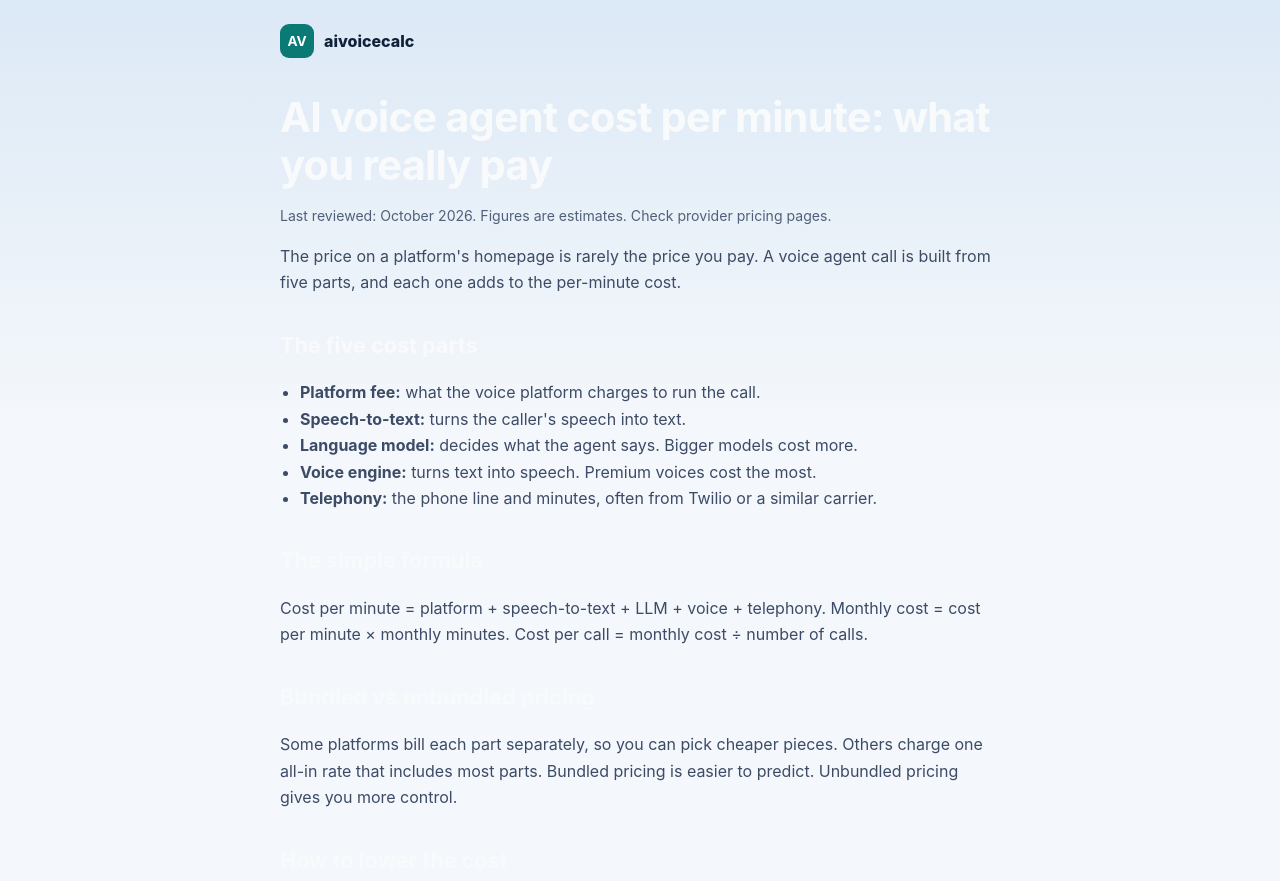
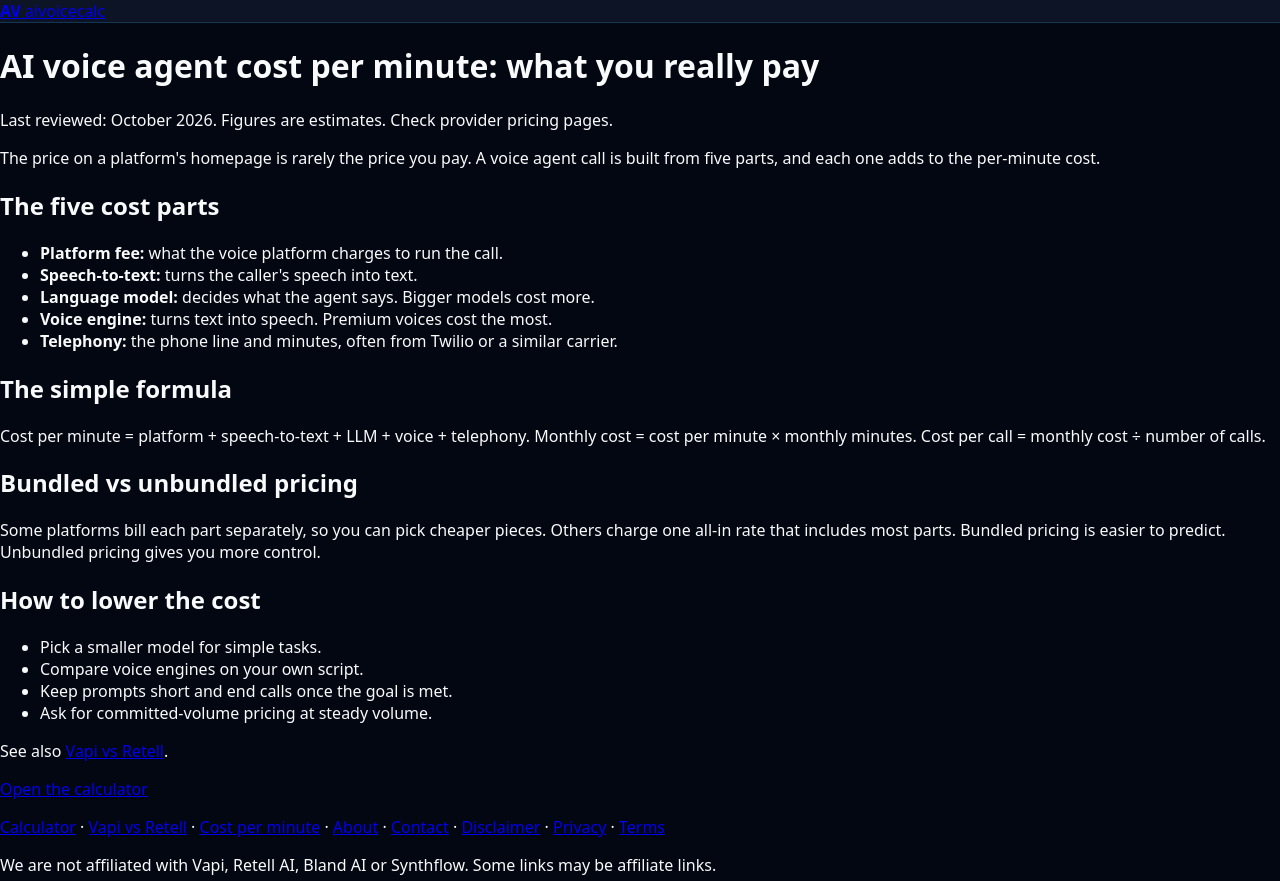
Before and after one commit to aayanashraf/aivoicecalc, a website: page ai-voice-agent-cost-per-minute.html in a window 1280 px wide. Shown: the top 881 px of the page. Drawn offline with Linux system fonts and the light colour scheme.

Commit message:
Force apply strong custom SaaS theme to style.css

```diff
--- a/style.css
+++ b/style.css
@@ -1,75 +1,36 @@
-*{box-sizing:border-box}body{margin:0;font-family:system-ui,-apple-system,'Segoe UI',Roboto,Arial,sans-serif;color:#10213A;line-height:1.65;background:linear-gradient(180deg,#DCE9F6 0,#F4F7FB 420px) no-repeat,#F4F7FB}
-a{color:#0B7A75}:focus-visible{outline:3px solid #2B6CB0;outline-offset:2px}
-.wrap{max-width:760px;margin:0 auto;padding:0 20px}
-header{padding:24px 0}.logo{display:inline-flex;align-items:center;gap:10px;font-weight:800;color:#10213A;text-decoration:none}
-.logo b{width:34px;height:34px;border-radius:9px;background:#0B7A75;color:#fff;display:grid;place-items:center;font-size:.85rem}
-h1{font-size:clamp(1.8rem,4.5vw,2.6rem);line-height:1.15;margin:12px 0 8px;letter-spacing:-.02em}
-h2{font-size:1.35rem;margin:32px 0 8px}p,li{color:#3C4B66}.meta{font-size:.88rem;color:#51607A}
-table{width:100%;border-collapse:collapse;background:#fff;border:1px solid #D5DEEA;border-radius:12px;overflow:hidden;font-size:.92rem;margin:12px 0}
-th,td{text-align:left;padding:10px 12px;border-bottom:1px solid #E4EBF3;vertical-align:top}th{background:#E8F7F5}
-.btn{display:inline-block;background:#0B7A75;color:#fff;font-weight:700;padding:11px 18px;border-radius:10px;text-decoration:none}.btn:hover{background:#09665F}
-footer{margin-top:48px;padding:24px 0 40px;border-top:1px solid #D5DEEA;font-size:.85rem;color:#51607A}
-footer a{margin-right:2px}ul{padding-left:20px}
-/* RaftLabs Inspired Clean SaaS Theme */
-body {
-    background-color: #0b0f19 !important;
-    color: #f3f4f6 !important;
-    font-family: -apple-system, BlinkMacSystemFont, "Segoe UI", Roboto, sans-serif !important;
-}
-
-.competitors-section {
-    background: #111827 !important;
-    border: 1px solid #1f2937 !important;
-    box-shadow: 0 10px 25px -5px rgba(0, 0, 0, 0.3) !important;
-}
-
-.competitors-section a:hover {
-    color: #60a5fa !important;
-    text-decoration: underline !important;
-}
-
-/* Next-Gen Ultra-Modern AI Voice Calculator Theme (Behtar aur Unique) */
-:root {
-    --bg-main: #05050a;
-    --card-bg: rgba(17, 24, 39, 0.75);
-    --border-glow: rgba(56, 189, 248, 0.25);
-    --accent-gradient: linear-gradient(135deg, #6366f1 0%, #a855f7 50%, #38bdf8 100%);
+/* --- AI VoiceCalc Override Theme --- */
+* {
+    box-sizing: border-box;
 }
 
 body {
-    background-color: var(--bg-main) !important;
-    color: #f8fafc !important;
-    font-family: 'Inter', system-ui, -apple-system, sans-serif !important;
+    background-color: #030712 !important;
+    color: #f9fafb !important;
+    font-family: system-ui, -apple-system, BlinkMacSystemFont, 'Segoe UI', Roboto, sans-serif !important;
+    margin: 0;
+    padding: 0;
 }
 
-/* Glassmorphic Cards & Sections */
-section, .competitors-section, .card, div[class*="card"] {
-    background: var(--card-bg) !important;
-    backdrop-filter: blur(16px);
-    -webkit-backdrop-filter: blur(16px);
-    border: 1px solid var(--border-glow) !important;
-    border-radius: 16px !important;
-    box-shadow: 0 20px 40px -15px rgba(0, 0, 0, 0.7) !important;
-    transition: all 0.3s ease;
+header, nav {
+    background: rgba(15, 23, 42, 0.9) !important;
+    backdrop-filter: blur(12px) !important;
+    border-bottom: 1px solid rgba(56, 189, 248, 0.2) !important;
 }
 
-section:hover, .competitors-section:hover {
-    border-color: rgba(56, 189, 248, 0.5) !important;
-    box-shadow: 0 25px 50px -12px rgba(56, 189, 248, 0.25) !important;
+.competitors-section, section {
+    background: #0f172a !important;
+    border: 1px solid rgba(56, 189, 248, 0.2) !important;
+    border-radius: 14px !important;
+    padding: 24px !important;
+    margin: 20px auto !important;
 }
 
-/* Stylish Glowing Buttons */
-button, .btn {
-    background: var(--accent-gradient) !important;
+button {
+    background: linear-gradient(135deg, #4f46e5, #9333ea) !important;
+    color: #ffffff !important;
     border: none !important;
-    border-radius: 10px !important;
-    color: #fff !important;
-    font-weight: 600 !important;
-    box-shadow: 0 4px 20px rgba(99, 102, 241, 0.4);
-    transition: transform 0.2s ease, box-shadow 0.2s ease;
+    padding: 10px 20px !important;
+    border-radius: 8px !important;
+    font-weight: bold !important;
+    cursor: pointer !important;
 }
-
-button:hover {
-    transform: translateY(-2px);
-    box-shadow: 0 6px 25px rgba(56, 189, 248, 0.6);
-}
```
